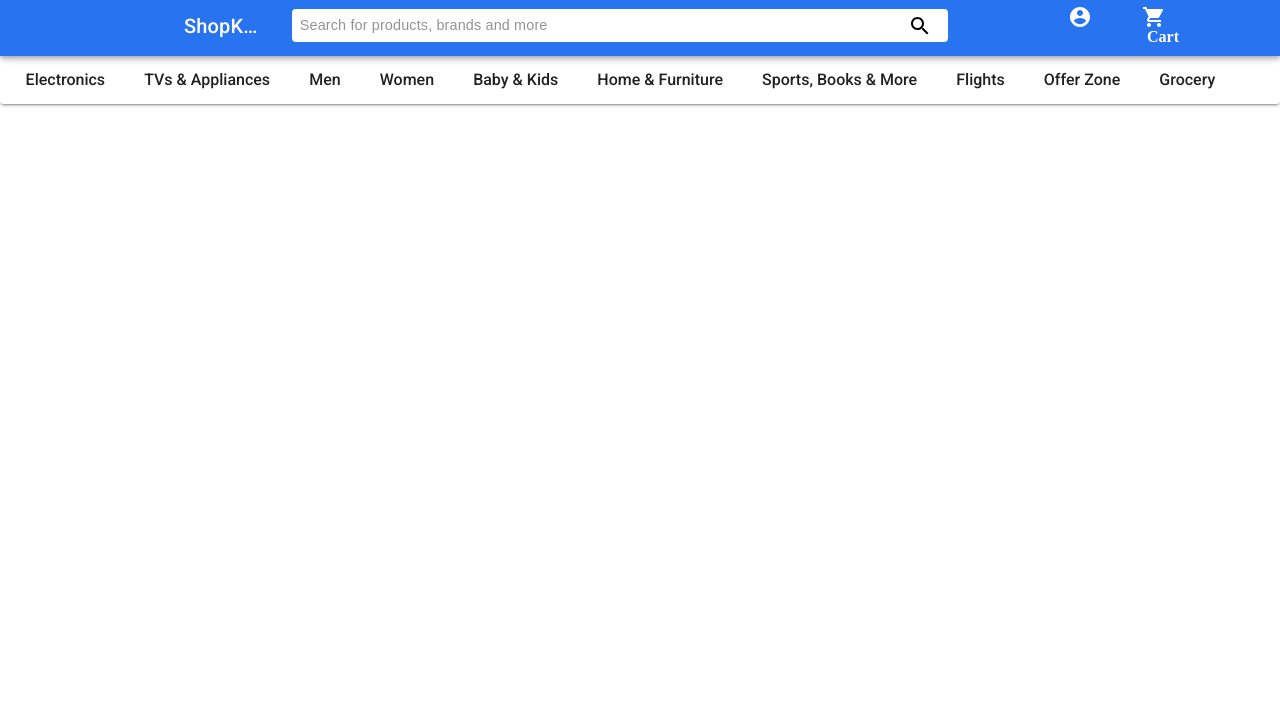
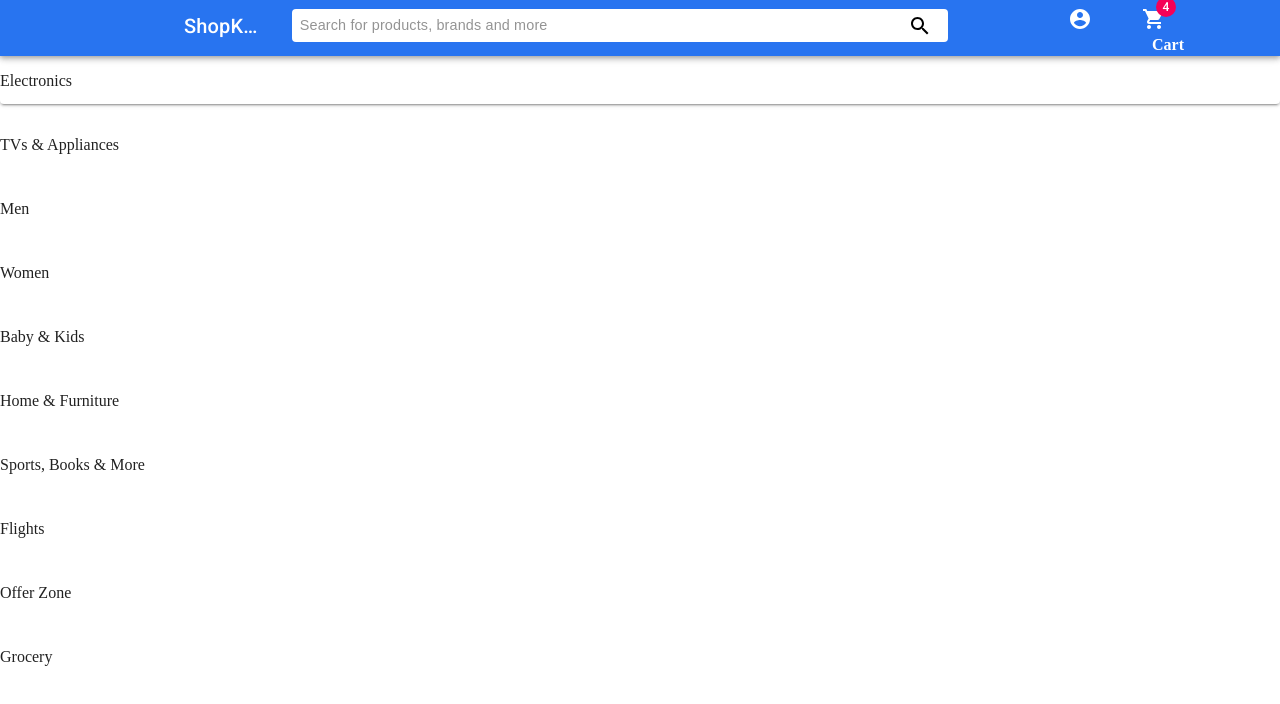
Before and after one commit to akrsh24/Ecommerce-app, a React (Create React App) app in the folder e-commerce/: page / in a window 1280 px wide. Shown: the top 704 px of the page. Built offline with nearby package versions, Linux system fonts and the light colour scheme.

Commit message:
Changed CSS for productbar

```diff
--- a/e-commerce/src/components/appbar/NavBar.jsx
+++ b/e-commerce/src/components/appbar/NavBar.jsx
@@ -7,6 +7,7 @@ import InputBase from '@material-ui/core/InputBase';
 import SearchIcon from '@material-ui/icons/Search';
 import ShoppingCartIcon from '@material-ui/icons/ShoppingCart';
 import AccountCircleIcon from '@material-ui/icons/AccountCircle';
+import { Badge } from '@material-ui/core';
 
 const useStyles = makeStyles((theme) => ({
     grow: {
@@ -75,8 +76,8 @@ const useStyles = makeStyles((theme) => ({
         display: "flex",
     },
     userChild: {
-        position:"relative",
-        top:"2px",
+        position: "relative",
+        top: "2px",
         paddingRight: "50px"
     }
 }));
@@ -106,8 +107,10 @@ export default function NavBar() {
                     <div className={classes.userRoot}>
                         <AccountCircleIcon className={classes.userChild} />
                         <span className={classes.userChild} >
-                            <ShoppingCartIcon />
-                            <span style={{ position: "relative", bottom: "5px", left: "5px", fontFamily: "Roboto sans-serif", fontSize: "16px", fontWeight: "bold" }}>Cart</span>
+                            <Badge badgeContent={4} color="secondary">
+                                <ShoppingCartIcon />
+                            </Badge>
+                            <span style={{ position: "relative", top: "5px", left: "10px", fontFamily: "Roboto sans-serif", fontSize: "16px", fontWeight: "bold" }}>Cart</span>
                         </span>
                     </div>
                 </Toolbar>
--- a/e-commerce/src/components/productAppBar/ProductMenuBar.jsx
+++ b/e-commerce/src/components/productAppBar/ProductMenuBar.jsx
@@ -1,58 +1,23 @@
 import React from 'react';
-import { makeStyles, Paper } from '@material-ui/core';
+import { Paper } from '@material-ui/core';
 import { productNavList } from '../../util/ProductNavList';
-
-const useStyles = makeStyles((theme) => ({
-    root: {
-        display: "flex",
-        flexGrow: 1,
-        justifyContent: "flex-start",
-        '& > *': {
-            height: theme.spacing(6),
-        },
-    },
-    paperBar: {
-        width: "100%",
-        position: "relative"
-    },
-    productBar: {
-        display: "flex",
-        flexDirection: "row",
-        flexWrap: "wrap",
-        justifyContent: "flex-start",
-        height: "100%",
-        position: "absolute",
-        left: "2%",
-        right: "2%"
-    },
-    productList: {
-        flexGrow: 1,
-        fontFamily: 'Roboto, Arial sans-serif',
-        cursor: 'pointer',
-        fontWeight: 500,
-        height: "100%",
-        position:"relative",
-        top:"30%"
-    }
-}));
+import './ProductMenuBar.scss';
 
 const GetProductMenuList = () => {
-    const classes = useStyles();
     return productNavList.map(productList => {
         return (
-            <span className={classes.productList}>
-                {productList.key}
-            </span>
+            <div className="productList">
+                <p className="productList-text">{productList.key}</p>
+            </div>
         )
     });
 }
 
 export default function ProductMenuBar() {
-    const classes = useStyles();
     return (
-        <div className={classes.root}>
-            <Paper elevation={2} className={classes.paperBar}>
-                <div className={classes.productBar}>
+        <div className="root">
+            <Paper elevation={2} className="paperBar">
+                <div className="productBar">
                     {GetProductMenuList()}
                 </div>
             </Paper>
--- /dev/null
+++ b/e-commerce/src/components/productAppBar/ProductMenuBar.scss
@@ -0,0 +1,61 @@
+@import "../../util/variables";
+
+.root {
+    display: flex;
+    flex-grow: 1;
+    justify-content: flex-start;
+    & * {
+        height: 48px;
+    }
+}
+
+.paperBar {
+    width: 100%;
+    position: relative;
+}
+
+@media screen and (min-width: $xs-min-width) and (max-width: $xs-max-width) {
+}
+
+@media screen and (min-width: $sm-min-width) and (max-width: $sm-max-width) {
+}
+
+@media screen and (min-width: $md-min-width) and (max-width: $md-max-width) {
+}
+
+@media screen and (min-width: $lg-min-width) and (max-width: $lg-max-width) {
+}
+@media screen and (min-width: $xl-min-width) and (max-width: $xl-max-width) {
+}
+
+@media screen and (min-width: $xxl-min-width) {
+    .productBar {
+        display: flex;
+        flex-direction: row;
+        flex-wrap: wrap;
+        align-items: center;
+        text-align: center;
+        justify-content: center;
+
+        height: 100%;
+
+        position: absolute;
+        left: 2%;
+        right: 2%;
+    }
+
+    .productList {
+        flex-grow: 1;
+        font-family: "Roboto; Arial sans-serif";
+        cursor: pointer;
+        font-weight: bold;
+        height: 100%;
+        & .productList-text {
+            margin-bottom: 0;
+        }
+    }
+
+    .productList:hover {
+        background-color: red;
+    }
+}
--- /dev/null
+++ b/e-commerce/src/util/_variables.scss
@@ -0,0 +1,11 @@
+$xs-min-width: 0px;
+$xs-max-width: 321px;
+$sm-min-width: 322px;
+$sm-max-width: 426px;
+$md-min-width: 427px;
+$md-max-width: 769px;
+$lg-min-width: 770px;
+$lg-max-width: 1025px;
+$xl-min-width: 1026px;
+$xl-max-width: 1441px;
+$xxl-min-width: 1442px;
```
Also changed, not shown: 2 other files (tests, documents, lock files or other folders).
